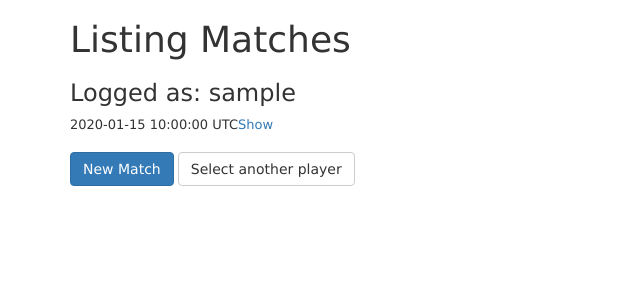
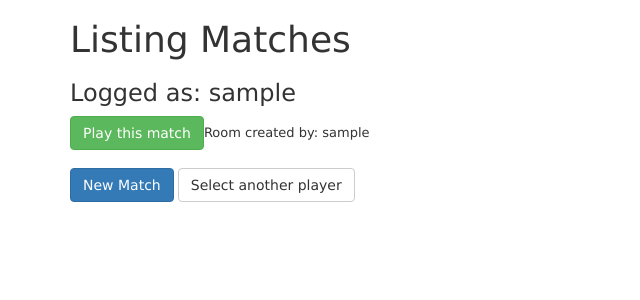
Before and after one commit to epergo/actioncable_checkers, a Rails app: page /matches?user=1 in a window 1280 px wide. Shown: the top 300 px of the page, without its empty margins (0-640 px from the left). Run offline with Rails 7, Linux system fonts and the light colour scheme; tables that the repository leaves empty hold one stand-in row (values such as "Sample post"); style sheets or scripts are compiled from the project's sources; some libraries are stand-ins or nearby versions.

Commit message:
Fix n+1 query, fixed reset working even if is not your turn

```diff
--- a/app/assets/javascripts/matches.js
+++ b/app/assets/javascripts/matches.js
@@ -158,6 +158,7 @@ function whomoves() {
 }
 
 function resetBoard() {
+  if (whomoves() == you_are) {
     for (var i = 0; i < 10; i++) {
       for (var j = 0; j < 10; j++) {
         game_board[i][j] = game_board_backup[i][j];
@@ -167,6 +168,7 @@ function resetBoard() {
     move_done = false;
     drawBoard();
   }
+}
 
 function copyArrayByValue(to_copy) {
   var result = [];
--- a/app/controllers/matches_controller.rb
+++ b/app/controllers/matches_controller.rb
@@ -11,9 +11,9 @@ class MatchesController < ApplicationController
       cookies.signed[:user] = @user.id
     end
 
-    @matches = Match.all
+    @matches = Match.all.includes(:user)
 
-    @your_matches = Match.where("user_id = :user_id or  ", @user.id)
+    @your_matches = Match.where('user_id = :user_id or  ', @user.id)
   end
 
   # GET /matches/1
--- a/app/views/matches/index.html.erb
+++ b/app/views/matches/index.html.erb
@@ -13,8 +13,8 @@
   <tbody>
     <% @matches.each do |match| %>
       <tr>
-        <td><%= match.created_at %></td>
-        <td><%= link_to 'Show', match %></td>
+        <td><%= link_to 'Play this match', match, class: "btn btn-success" %></td>
+        <td>Room created by: <%= match.user.username %></td>
       </tr>
     <% end %>
   </tbody>
```
Lines whose indentation alone changed are shown as unchanged.
